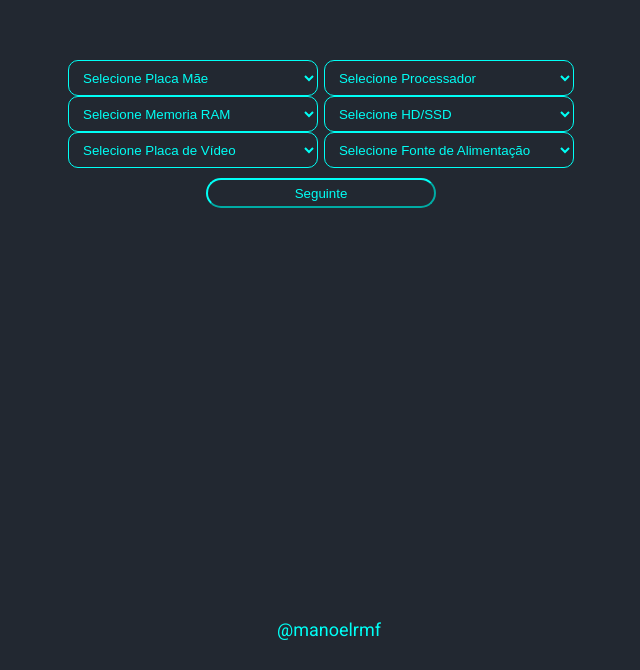
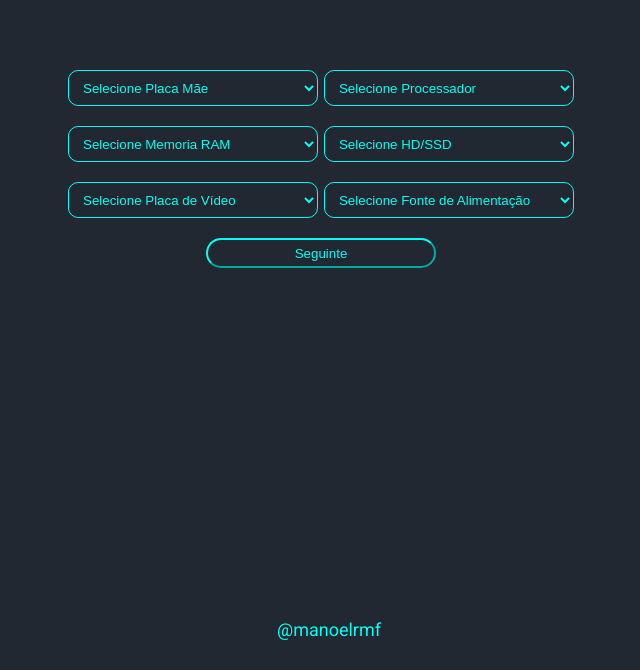
Before and after one commit to manoelrmf/sistema_de_recomendacao, a website: page index.html in a window 1280 px wide. Shown: the part 130-800 px from the top of the page, without its empty margins (319-959 px from the left). Drawn offline with nearby package versions, Linux system fonts and the light colour scheme.

Commit message:
Adicionando padding aos selects de peças

```diff
--- a/assets/css/style.css
+++ b/assets/css/style.css
@@ -83,3 +83,7 @@ button:hover{
     width: 230px;
     height: 30px;
 }
+
+.component-item{
+    padding: 10px;
+}
```
